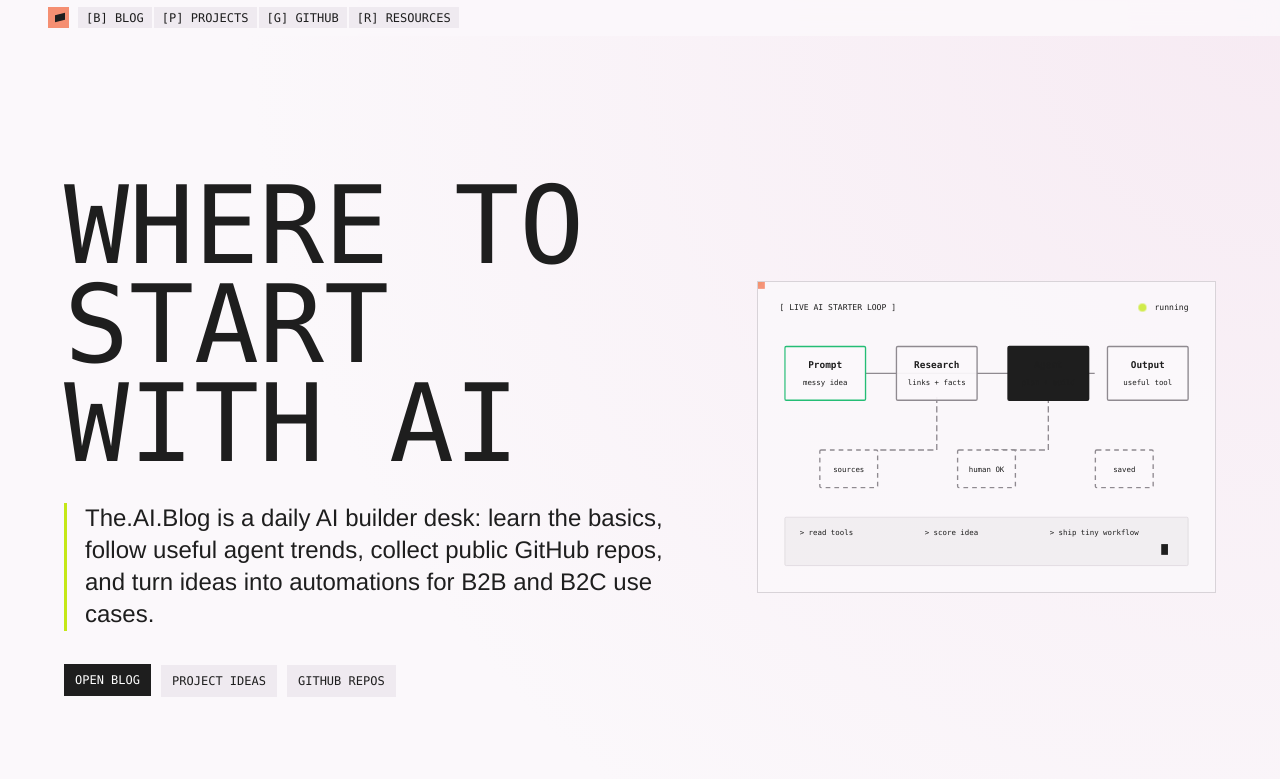
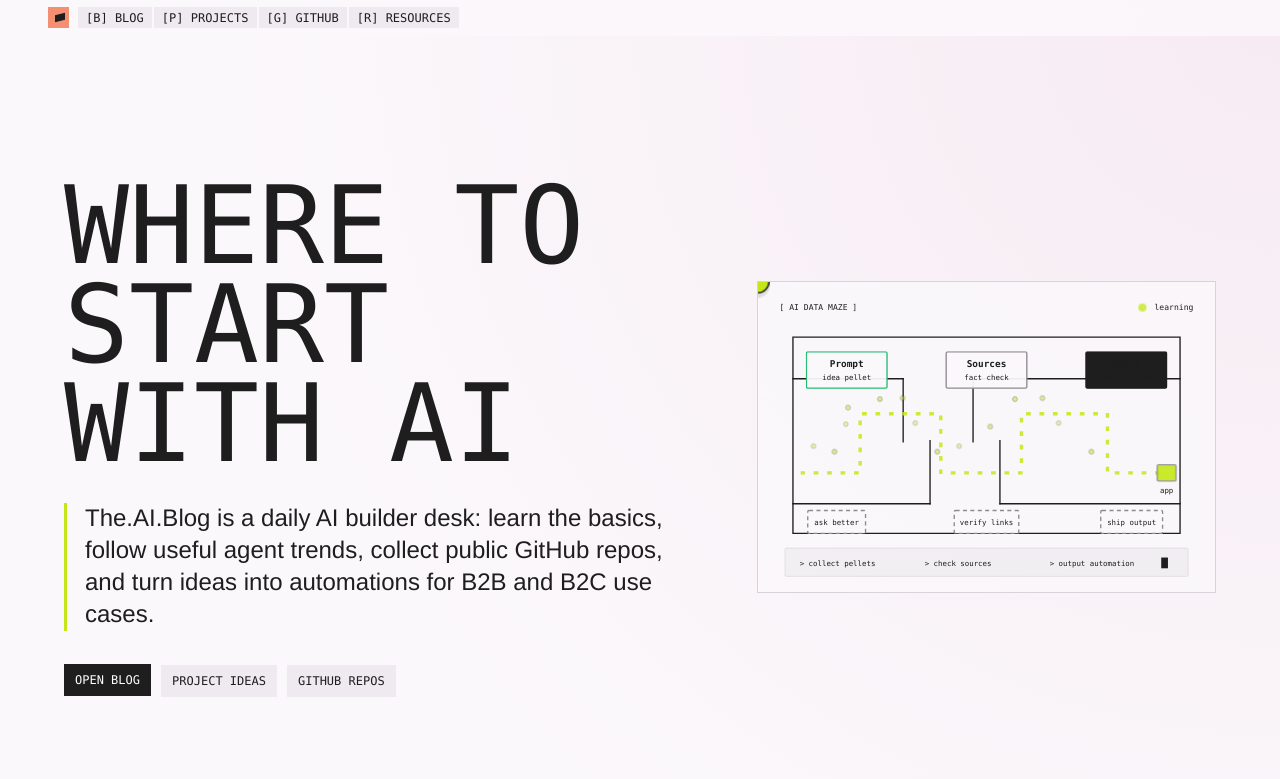
Before and after one commit to roshanarun1991/The.AI.Blog, a website: page index.html in a window 1280 px wide. Shown: the top 779 px of the page. Drawn offline with Linux system fonts and the light colour scheme.

Commit message:
Add AI maze hero and default home reload

```diff
--- a/index.html
+++ b/index.html
@@ -55,70 +55,74 @@
             </div>
           </div>
 
-          <div class="hero-console" aria-label="Live AI learning workflow animation">
+          <div class="hero-console" aria-label="AI data maze animation">
             <svg class="hero-game" viewBox="0 0 680 460" role="img" aria-labelledby="hero-game-title">
-              <title id="hero-game-title">Retro AI workflow animation</title>
+              <title id="hero-game-title">Retro AI data maze animation</title>
               <defs>
                 <pattern id="hero-grid" width="24" height="24" patternUnits="userSpaceOnUse">
                   <path d="M 24 0 L 0 0 0 24" />
                 </pattern>
-                <path id="hero-route-main" d="M 160 136 H 228 H 296 H 364 H 432 H 500" />
-                <path id="hero-route-source" d="M 266 172 V 250 H 178" />
-                <path id="hero-route-human" d="M 432 172 V 250 H 340" />
+                <path id="maze-route" d="M 66 284 H 152 V 196 H 272 V 284 H 392 V 196 H 520 V 284 H 612" />
               </defs>
 
               <rect class="game-grid" x="0" y="0" width="680" height="460" fill="url(#hero-grid)" />
-              <text class="game-label" x="32" y="42">[ LIVE AI STARTER LOOP ]</text>
+              <text class="game-label" x="32" y="42">[ AI DATA MAZE ]</text>
               <circle class="game-live" cx="572" cy="38" r="6" />
-              <text class="game-label" x="590" y="42">running</text>
+              <text class="game-label" x="590" y="42">learning</text>
 
-              <path class="game-line" d="M 160 136 H 500" />
-              <path class="game-line game-dashed" d="M 266 172 V 250 H 178" />
-              <path class="game-line game-dashed" d="M 432 172 V 250 H 340" />
+              <path class="maze-wall" d="M 52 82 H 628 M 52 374 H 628 M 52 82 V 374 M 628 82 V 374" />
+              <path class="maze-wall" d="M 52 144 H 216 M 320 144 H 628 M 52 330 H 256 M 360 330 H 628" />
+              <path class="maze-wall" d="M 216 144 V 238 M 320 144 V 238 M 256 330 V 236 M 360 330 V 236" />
+              <path class="maze-wall maze-accent" d="M 66 284 H 152 V 196 H 272 V 284 H 392 V 196 H 520 V 284 H 612" />
 
-              <rect class="game-card game-start" x="40" y="96" width="120" height="80" rx="2" />
-              <rect class="game-card" x="206" y="96" width="120" height="80" rx="2" />
-              <rect class="game-card game-dark" x="372" y="96" width="120" height="80" rx="2" />
-              <rect class="game-card" x="520" y="96" width="120" height="80" rx="2" />
+              <circle class="maze-dot" cx="96" cy="284" r="4" />
+              <circle class="maze-dot" cx="128" cy="284" r="4" />
+              <circle class="maze-dot" cx="152" cy="246" r="4" />
+              <circle class="maze-dot" cx="152" cy="212" r="4" />
+              <circle class="maze-dot" cx="204" cy="196" r="4" />
+              <circle class="maze-dot" cx="244" cy="196" r="4" />
+              <circle class="maze-dot" cx="272" cy="244" r="4" />
+              <circle class="maze-dot" cx="300" cy="284" r="4" />
+              <circle class="maze-dot" cx="348" cy="284" r="4" />
+              <circle class="maze-dot" cx="392" cy="244" r="4" />
+              <circle class="maze-dot" cx="430" cy="196" r="4" />
+              <circle class="maze-dot" cx="480" cy="196" r="4" />
+              <circle class="maze-dot" cx="520" cy="244" r="4" />
+              <circle class="maze-dot" cx="558" cy="284" r="4" />
 
-              <text class="game-title" x="100" y="128" text-anchor="middle">Prompt</text>
-              <text class="game-small" x="100" y="153" text-anchor="middle">messy idea</text>
-              <text class="game-title" x="266" y="128" text-anchor="middle">Research</text>
-              <text class="game-small" x="266" y="153" text-anchor="middle">links + facts</text>
-              <text class="game-title game-light" x="432" y="128" text-anchor="middle">Agent</text>
-              <text class="game-small game-light" x="432" y="153" text-anchor="middle">plan + build</text>
-              <text class="game-title" x="580" y="128" text-anchor="middle">Output</text>
-              <text class="game-small" x="580" y="153" text-anchor="middle">useful tool</text>
+              <rect class="game-card game-start" x="72" y="104" width="120" height="54" rx="2" />
+              <rect class="game-card" x="280" y="104" width="120" height="54" rx="2" />
+              <rect class="game-card game-dark" x="488" y="104" width="120" height="54" rx="2" />
+              <text class="game-title" x="132" y="126" text-anchor="middle">Prompt</text>
+              <text class="game-small" x="132" y="146" text-anchor="middle">idea pellet</text>
+              <text class="game-title" x="340" y="126" text-anchor="middle">Sources</text>
+              <text class="game-small" x="340" y="146" text-anchor="middle">fact check</text>
+              <text class="game-title game-light" x="548" y="126" text-anchor="middle">Agent</text>
+              <text class="game-small game-light" x="548" y="146" text-anchor="middle">build route</text>
 
-              <rect class="game-card game-mini" x="92" y="250" width="86" height="56" rx="2" />
-              <rect class="game-card game-mini" x="297" y="250" width="86" height="56" rx="2" />
-              <rect class="game-card game-mini" x="502" y="250" width="86" height="56" rx="2" />
-              <text class="game-small" x="135" y="282" text-anchor="middle">sources</text>
-              <text class="game-small" x="340" y="282" text-anchor="middle">human OK</text>
-              <text class="game-small" x="545" y="282" text-anchor="middle">saved</text>
+              <rect class="maze-chip" x="74" y="340" width="86" height="34" rx="2" />
+              <rect class="maze-chip" x="292" y="340" width="96" height="34" rx="2" />
+              <rect class="maze-chip" x="510" y="340" width="92" height="34" rx="2" />
+              <text class="game-small" x="117" y="362" text-anchor="middle">ask better</text>
+              <text class="game-small" x="340" y="362" text-anchor="middle">verify links</text>
+              <text class="game-small" x="556" y="362" text-anchor="middle">ship output</text>
 
-              <circle class="game-packet" r="6">
-                <animateMotion dur="4.4s" repeatCount="indefinite">
-                  <mpath href="#hero-route-main" />
+              <g class="ai-chaser">
+                <circle cx="0" cy="0" r="16" />
+                <path class="ai-mouth" d="M 0 0 L 18 -10 L 18 10 Z" />
+                <animateMotion dur="7.2s" rotate="auto" repeatCount="indefinite">
+                  <mpath href="#maze-route" />
                 </animateMotion>
-              </circle>
-              <rect class="game-packet game-square" width="10" height="10">
-                <animateMotion dur="5.8s" begin="0.7s" repeatCount="indefinite">
-                  <mpath href="#hero-route-source" />
-                </animateMotion>
-              </rect>
-              <rect class="game-packet game-square" width="10" height="10">
-                <animateMotion dur="6.4s" begin="1.1s" repeatCount="indefinite">
-                  <mpath href="#hero-route-human" />
-                </animateMotion>
-              </rect>
+              </g>
+              <rect class="maze-output" x="594" y="272" width="28" height="24" rx="2" />
+              <text class="game-small" x="608" y="314" text-anchor="middle">app</text>
 
               <g class="game-log">
-                <rect x="40" y="350" width="600" height="72" rx="2" />
-                <text x="62" y="377">&gt; read tools</text>
-                <text x="248" y="377">&gt; score idea</text>
-                <text x="434" y="377">&gt; ship tiny workflow</text>
-                <rect class="game-caret" x="600" y="390" width="10" height="16" />
+                <rect x="40" y="396" width="600" height="42" rx="2" />
+                <text x="62" y="423">&gt; collect pellets</text>
+                <text x="248" y="423">&gt; check sources</text>
+                <text x="434" y="423">&gt; output automation</text>
+                <rect class="game-caret" x="600" y="410" width="10" height="16" />
               </g>
             </svg>
           </div>
--- a/script.js
+++ b/script.js
@@ -108,9 +108,4 @@ document.querySelectorAll(".repo-grid a, .resource-row, .mark, .console-link, .r
 window.addEventListener("scroll", updateScrollTint, { passive: true });
 updateScrollTint();
 
-const initialView = window.location.hash.replace("#", "");
-if (tabs.some((tab) => tab.dataset.view === initialView)) {
-  showView(initialView);
-} else {
-  showView("home");
-}
+showView("home");
--- a/styles.css
+++ b/styles.css
@@ -229,8 +229,7 @@ a:hover {
   font-size: 12px;
 }
 
-.game-live,
-.game-packet {
+.game-live {
   fill: #c4e817;
   animation: gamePulse 1.6s infinite ease-in-out;
 }
@@ -283,6 +282,63 @@ a:hover {
   fill: #f58f72;
 }
 
+.maze-wall {
+  fill: none;
+  stroke: #1e1e1e;
+  stroke-width: 2;
+  stroke-linecap: square;
+  stroke-linejoin: miter;
+}
+
+.maze-accent {
+  stroke: rgba(196, 232, 23, 0.86);
+  stroke-width: 5;
+  stroke-dasharray: 2 18;
+  animation: mazeTrace 4.8s linear infinite;
+}
+
+.maze-dot {
+  fill: #c4e817;
+  stroke: var(--ink);
+  stroke-width: 1;
+  animation: mazeDot 1.9s infinite ease-in-out;
+}
+
+.maze-dot:nth-of-type(2n) {
+  animation-delay: 0.28s;
+}
+
+.maze-dot:nth-of-type(3n) {
+  animation-delay: 0.56s;
+}
+
+.maze-chip,
+.maze-output {
+  fill: rgba(251, 248, 251, 0.94);
+  stroke: #8f8a90;
+  stroke-width: 2;
+  stroke-dasharray: 6 5;
+}
+
+.maze-output {
+  fill: #c4e817;
+  stroke-dasharray: none;
+  animation: outputPop 1.8s infinite ease-in-out;
+}
+
+.ai-chaser circle {
+  fill: #c4e817;
+  stroke: var(--ink);
+  stroke-width: 2;
+  filter: drop-shadow(0 6px 0 rgba(30, 30, 30, 0.12));
+}
+
+.ai-mouth {
+  fill: #fbf8fb;
+  animation: chomp 0.32s steps(2, end) infinite;
+  transform-origin: center;
+}
+
 .game-log rect:first-child {
   fill: rgba(30, 30, 30, 0.04);
   stroke: #d8d3d8;
@@ -301,6 +357,47 @@ a:hover {
   0%,
   100% {
     opacity: 0.45;
+  }
+  50% {
+    opacity: 1;
+  }
+}
+
+@keyframes mazeTrace {
+  0% {
+    stroke-dashoffset: 0;
+  }
+  100% {
+    stroke-dashoffset: -80;
+  }
+}
+
+@keyframes mazeDot {
+  0%,
+  100% {
+    opacity: 0.38;
+    transform: scale(0.86);
+  }
+  50% {
+    opacity: 1;
+    transform: scale(1);
+  }
+}
+
+@keyframes chomp {
+  0%,
+  100% {
+    transform: scaleY(1);
+  }
+  50% {
+    transform: scaleY(0.28);
+  }
+}
+
+@keyframes outputPop {
+  0%,
+  100% {
+    opacity: 0.72;
   }
   50% {
     opacity: 1;
@@ -1411,7 +1508,7 @@ a:hover {
     display: none;
   }
 
-  .game-packet {
+  .ai-chaser {
     display: none;
   }
 }
```
